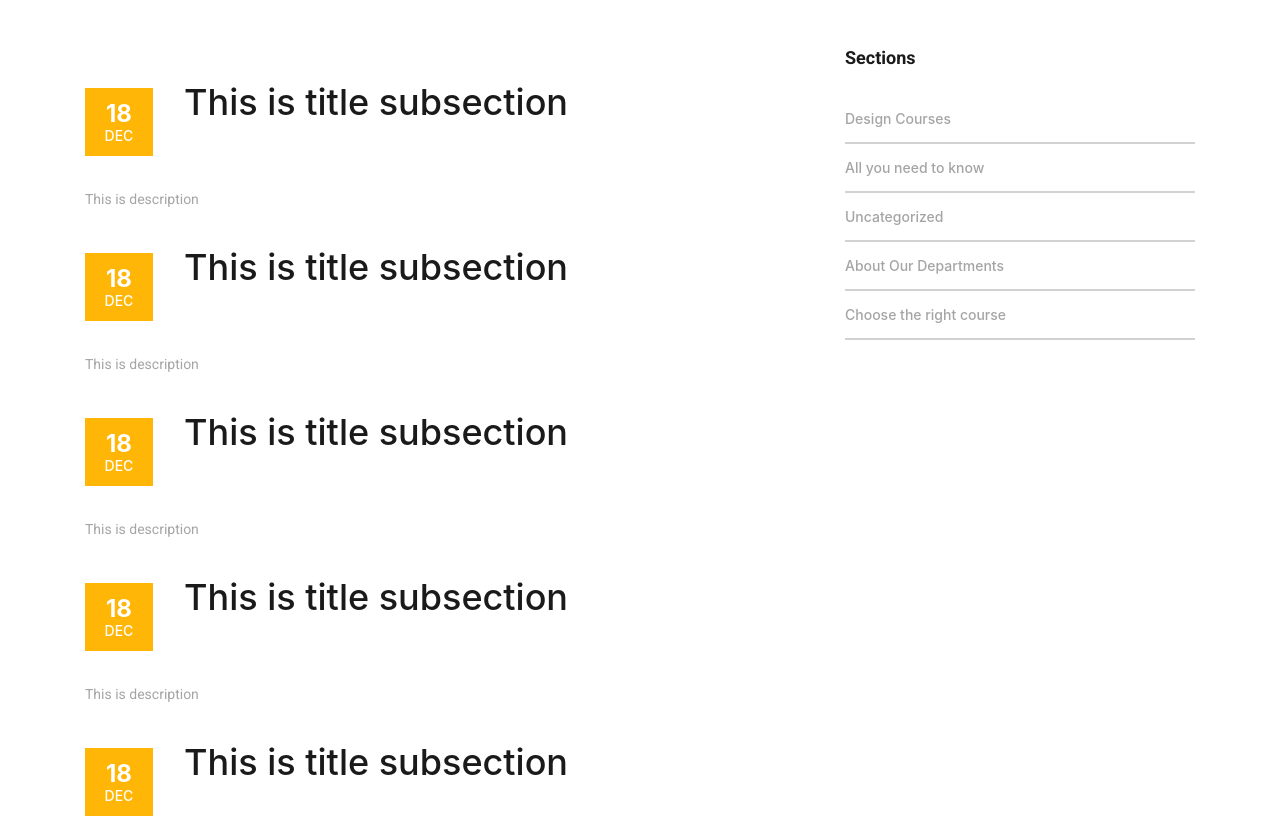
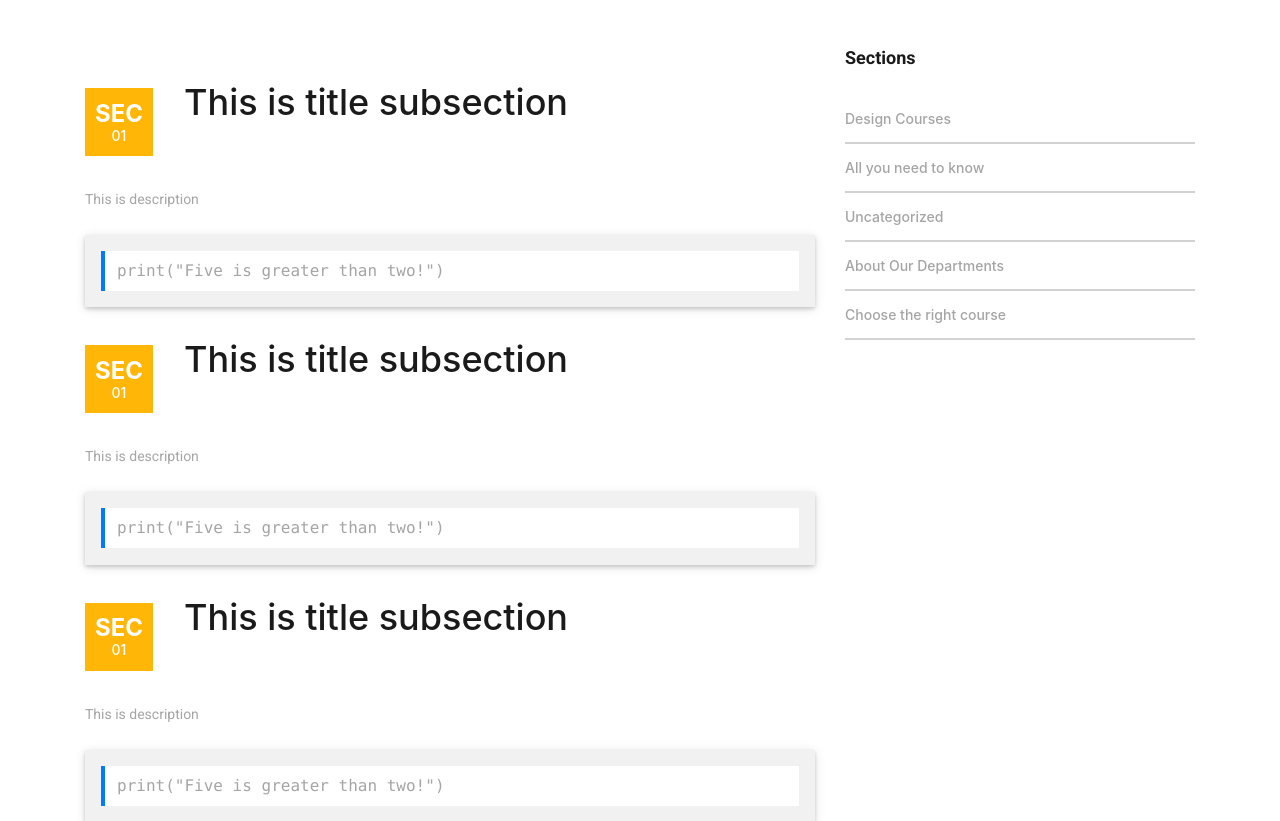
Before and after one commit to HoaHyNgoc/courses-review-site, a React (Create React App) app in the folder academics-review-app/: page / in a window 1280 px wide. Shown: the part 500-1321 px from the top of the page. Built offline with nearby package versions, Linux system fonts and the light colour scheme.

Commit message:
create component code in subsection in detail courses page

```diff
--- a/academics-review-app/public/styles/news_styles.css
+++ b/academics-review-app/public/styles/news_styles.css
@@ -25,12 +25,14 @@ COLOR PALETTE
 8. Buttons
 9. News
 	9.1 News Page Nav
+	9.2 Course Detail Item
 10. Sidebar
 11. Footer
 	11.1 Newsletter
 	11.2 Footer Content
 	11.3 Footer Copyright
-
+12. Controller
+	12.1 Add Scroll
 
 ******************************/
 
@@ -898,6 +900,40 @@ section
 }
 
 /*********************************
+9.2 Course Detail Item
+*********************************/
+.w3-example {
+    padding: 8px 20px;
+    margin: 24px -20px;
+    box-shadow: none!important;
+}
+.w3-example {
+    background-color: #f1f1f1;
+    padding: 0.01em 16px;
+    margin: 20px 0;
+    box-shadow: 0 2px 4px 0 rgba(0,0,0,0.16),0 2px 10px 0 rgba(0,0,0,0.12)!important;
+}
+
+.w3-code {
+    font-size: 15px;
+}
+.w3-section, .w3-code {
+    margin-top: 16px!important;
+    margin-bottom: 16px!important;
+}
+.w3-code {
+    width: auto;
+    background-color: #fff;
+    padding: 8px 12px;
+    border-left: 4px solid #007bff;
+    word-wrap: break-word;
+}
+.w3-code, .w3-codespan {
+    font-family: Consolas,"courier new";
+    font-size: 16px;
+}
+
+/*********************************
 10. Sidebar
 *********************************/
 
@@ -1185,3 +1221,16 @@ section
 {
 	margin-right: 0px;
 }
+
+/***********
+12. Controller
+***********/
+
+/***********
+12.1 Add scroll
+***********/
+div.scroll-add {
+	background-color: none;
+	height: 1024px;
+	overflow: auto;
+  }
--- /dev/null
+++ b/academics-review-app/src/components/page_courses_detail/child_page_courses_detail/ContentSubSectionCode.js
@@ -0,0 +1,15 @@
+import React, { Component } from 'react';
+
+class ContentSubSectionCode extends Component {
+    render() {
+        return (
+            <div className="w3-example">
+                <div className="w3-code">
+                    <span>print("Five is greater than two!")</span>
+                </div>
+            </div>
+        );
+    }
+}
+
+export default ContentSubSectionCode;
--- a/academics-review-app/src/components/page_courses_detail/child_page_courses_detail/DetailContentSection.js
+++ b/academics-review-app/src/components/page_courses_detail/child_page_courses_detail/DetailContentSection.js
@@ -4,7 +4,13 @@ import DetailContentSubSection from './DetailContentSubSection';
 class DetailContentSection extends Component {
     render() {
         return (
-            <div className="col-lg-8">
+            <div className="col-lg-8 scroll-add">
+                <DetailContentSubSection />
+                <DetailContentSubSection />
+                <DetailContentSubSection />
+                <DetailContentSubSection />
+                <DetailContentSubSection />
+                <DetailContentSubSection />
                 <DetailContentSubSection />
                 <DetailContentSubSection />
                 <DetailContentSubSection />
--- a/academics-review-app/src/components/page_courses_detail/child_page_courses_detail/DetailContentSubSection.js
+++ b/academics-review-app/src/components/page_courses_detail/child_page_courses_detail/DetailContentSubSection.js
@@ -1,4 +1,5 @@
 import React, { Component } from "react";
+import ContentSubSectionCode from "./ContentSubSectionCode";
 
 class DetailContentSubSection extends Component {
   SubSectionTitle = (titleItem) => {
@@ -6,8 +7,8 @@ class DetailContentSubSection extends Component {
         <div className="news_post_top d-flex flex-column flex-sm-row">
             <div className="news_post_date_container">
                 <div className="news_post_date d-flex flex-column align-items-center justify-content-center">
-                    <div>18</div>
-                    <div>dec</div>
+                    <div>SEC</div>
+                    <div>01</div>
                 </div>
             </div>
             <div className="news_post_title_container">
@@ -29,9 +30,12 @@ class DetailContentSubSection extends Component {
 
   render() {
     return (
-      <div className="news_posts">
-        {this.SubSectionTitle("This is title subsection")}
-        {this.SubSectionDescription("This is description")}
+      <div>
+        <div className="news_posts">
+            {this.SubSectionTitle("This is title subsection")}
+            {this.SubSectionDescription("This is description")}
+        </div>
+        <ContentSubSectionCode />
       </div>
     );
   }
```
